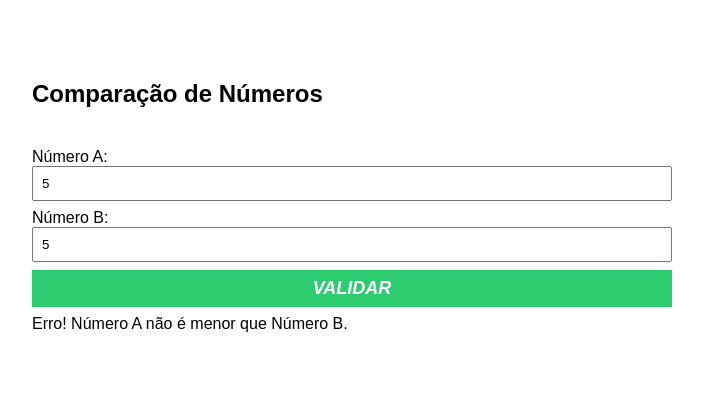
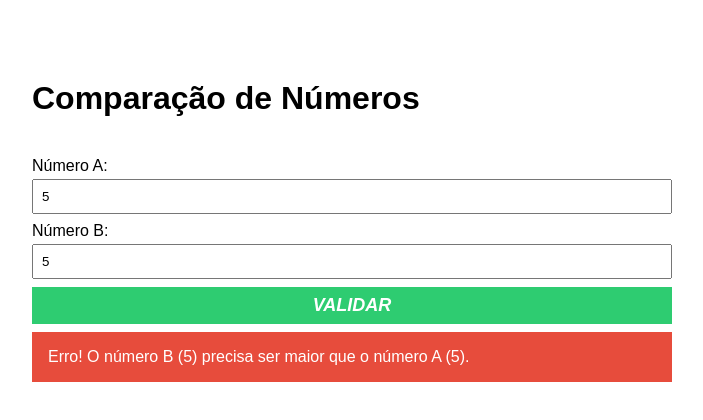
Before and after one commit to wellingtonpereiragodoi/comparador-de-numeros, a plain HTML site: page index.html in a window 1280 px wide. Both pictures are taken after typing "5", "5" into the empty fields and a click on the button "VALIDAR". Shown: the whole page, without its empty margins (288-991 px from the left). Drawn offline with Linux system fonts and the light colour scheme.

Commit message:
Corrige o comparador de números
- Corrige o caminho do script, que não carregava fora da raiz do site
- Corrige as classes CSS das mensagens de sucesso e erro
- Aceita números decimais e anuncia o resultado para leitores de tela
- Adiciona README e .gitignore

Co-Authored-By: Claude Opus 5.5 <noreply@anthropic.com>

```diff
--- a/index.html
+++ b/index.html
@@ -2,28 +2,26 @@
 <html lang="pt-BR">
 <head>
     <meta charset="UTF-8">
-    <meta http-equiv="X-UA-Compatible" content="IE=edge">
     <meta name="viewport" content="width=device-width, initial-scale=1.0">
-    <title>Formulário de Consulta</title>
-    <link rel="stylesheet" href="./main.css" />
+    <title>Comparação de Números</title>
+    <link rel="stylesheet" href="./main.css">
+    <script src="./index.js" defer></script>
 </head>
 <body>
-    <div class="container">
-        <h2>Comparação de Números</h2>
-        <form id="numberForm">
+    <main class="container">
+        <h1>Comparação de Números</h1>
+        <form id="number-form">
             <div>
-                <label for="numberA">Número A:</label>
-                <input type="number" id="numberA" name="numberA" required>
+                <label for="number-a">Número A:</label>
+                <input type="number" id="number-a" name="numberA" step="any" required>
             </div>
             <div>
-                <label for="numberB">Número B:</label>
-                <input type="number" id="numberB" name="numberB" required>
+                <label for="number-b">Número B:</label>
+                <input type="number" id="number-b" name="numberB" step="any" required>
             </div>
             <button type="submit">Validar</button>
         </form>
-        <div id="message" class="message"></div>
-    </div>
-
-    <script src="/index.js"></script>
+        <div id="message" class="message" role="status" aria-live="polite"></div>
+    </main>
 </body>
 </html>
--- a/index.js
+++ b/index.js
@@ -1,15 +1,17 @@
-document.getElementById('numberForm').addEventListener('submit', function(event) {
+const form = document.getElementById('number-form');
+const inputA = document.getElementById('number-a');
+const inputB = document.getElementById('number-b');
+const message = document.getElementById('message');
+
+form.addEventListener('submit', (event) => {
     event.preventDefault();
 
-    const numberA = parseFloat(document.getElementById('numberA').value);
-    const numberB = parseFloat(document.getElementById('numberB').value);
-    const messageDiv = document.getElementById('message');
+    const numberA = parseFloat(inputA.value);
+    const numberB = parseFloat(inputB.value);
+    const isValid = numberB > numberA;
 
-    if (numberA < numberB) {
-        messageDiv.textContent = 'Tudo certo! Número A é menor que Número B.';
-        messageDiv.className = 'message success';
-    } else {
-        messageDiv.textContent = 'Erro! Número A não é menor que Número B.';
-        messageDiv.className = 'message error';
-    }
+    message.textContent = isValid
+        ? `Tudo certo! ${numberB} é maior que ${numberA}.`
+        : `Erro! O número B (${numberB}) precisa ser maior que o número A (${numberA}).`;
+    message.className = `message ${isValid ? 'success' : 'error'}`;
 });
--- a/main.css
+++ b/main.css
@@ -6,6 +6,7 @@
 }
 
 body {
+    padding: 0 16px;
 }
 
 .container {
@@ -18,12 +19,17 @@ form {
     margin-top: 40px;
 }
 
-input, textarea, button {
+label {
+    display: block;
+    margin-bottom: 4px;
+}
+
+input,
+button {
     display: block;
     padding: 8px;
     margin-bottom: 8px;
     width: 100%;
-    resize: none;
 }
 
 button {
@@ -41,24 +47,18 @@ button:hover {
     background-color: #27ae60;
 }
 
-.success-message {
-    background-color: #2ecc71;
+.message {
+    display: none;
+    padding: 16px;
     color: #fff;
-    padding: 16px;
-    display: none;
 }
 
-.error-message {
-    font-size: 12px;
-    background-color: #e74c3c;
-    color: #fff;
-    padding: 8px;
-    margin-bottom: 8px;
-    display: none;
+.message.success {
+    display: block;
+    background-color: #2ecc71;
 }
 
-input.error {
-    color: red;
-    border-color: red;
-    outline-color: red;
+.message.error {
+    display: block;
+    background-color: #e74c3c;
 }
```
Also changed, not shown: 2 other files.
